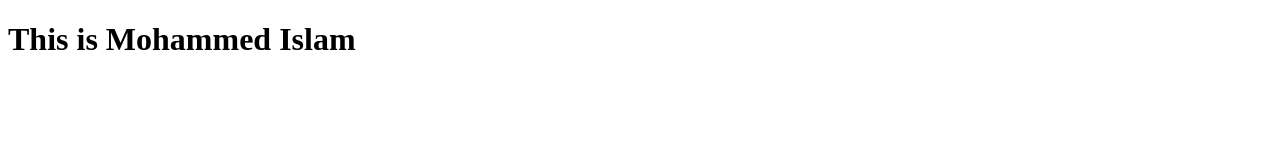
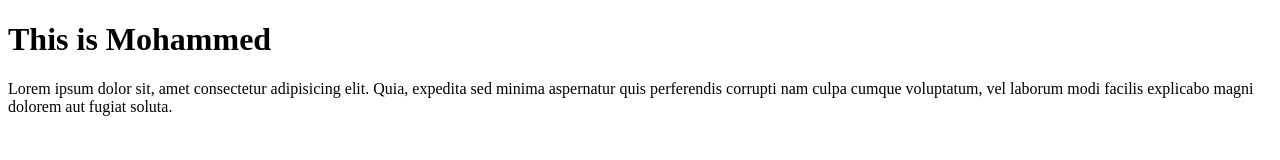
Before and after one commit to sirajusa2003/NOV-11-practice, a plain HTML site: page index.html in a window 1280 px wide. Drawn offline with Linux system fonts and the light colour scheme.

Commit message:
Added p tag

```diff
--- a/index.html
+++ b/index.html
@@ -1,11 +1,16 @@
 <!DOCTYPE html>
 <html lang="en">
+
 <head>
     <meta charset="UTF-8">
     <meta name="viewport" content="width=device-width, initial-scale=1.0">
     <title>November11 Practice</title>
 </head>
+
 <body>
-    <h1>This is Mohammed Islam</h1>
+    <h1>This is Mohammed</h1>
+    <p>Lorem ipsum dolor sit, amet consectetur adipisicing elit. Quia, expedita sed minima aspernatur quis perferendis
+        corrupti nam culpa cumque voluptatum, vel laborum modi facilis explicabo magni dolorem aut fugiat soluta.</p>
 </body>
+
 </html>
```
